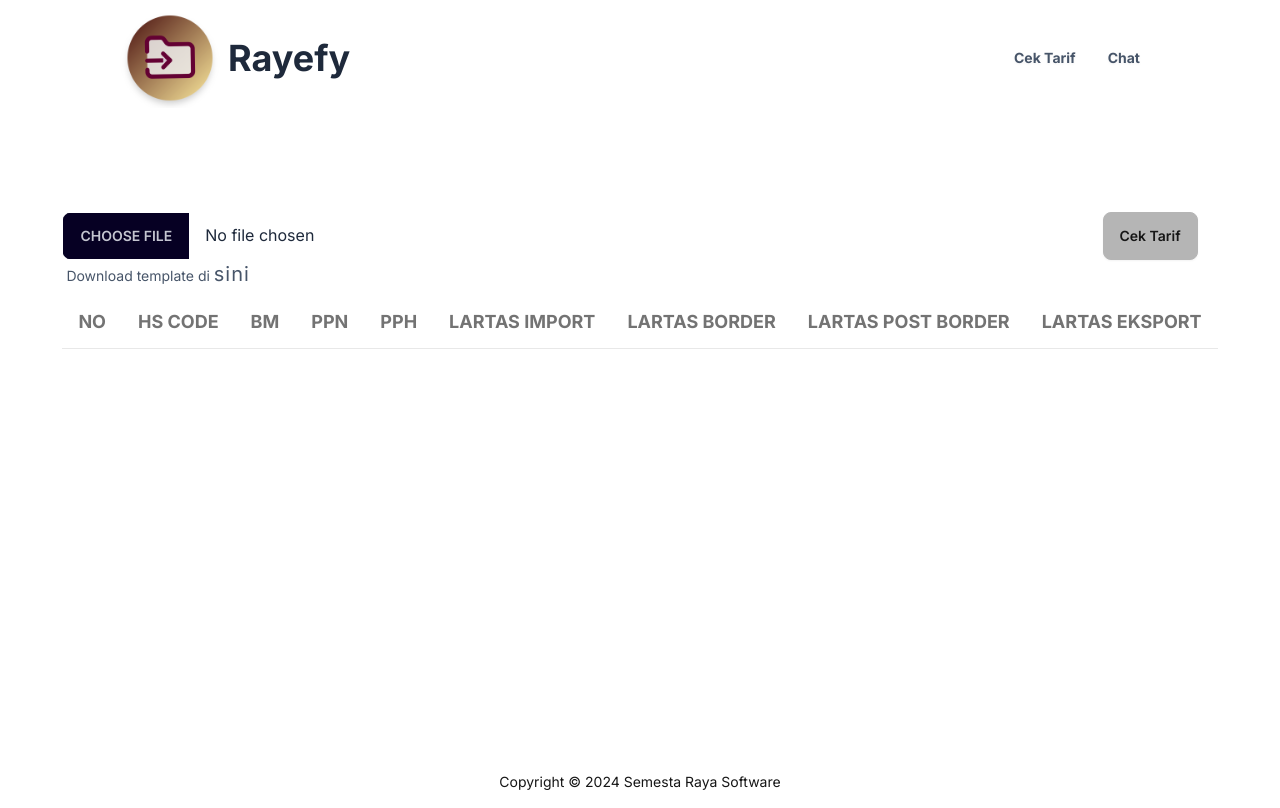
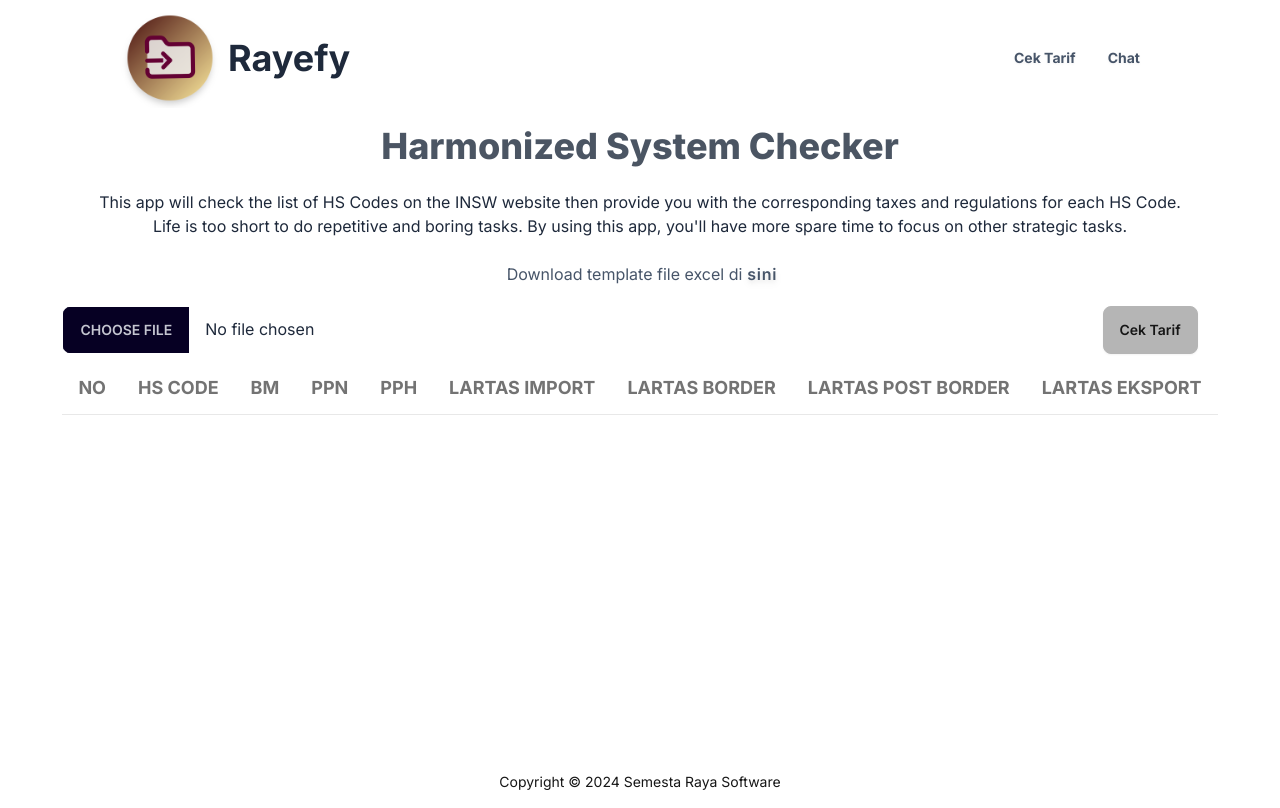
Before and after one commit to apktntaj/malika, a Next.js app: page /cek-tarif in a window 1280 px wide. Built offline with nearby package versions, Linux system fonts and the light colour scheme.

Commit message:
small changes: Create description about app and make some improvement in ux

```diff
--- a/app/cek-tarif/page.jsx
+++ b/app/cek-tarif/page.jsx
@@ -4,6 +4,31 @@ import TableBarang from "../ui/TableBarang";
 const ExcelPage = () => {
   return (
     <div>
+      <h1 className="text-4xl font-extrabold text-gray-600 text-center mb-6">
+        Harmonized System Checker
+      </h1>
+      <div className="text-center mb-8">
+        <p>
+          This app will check the list of HS Codes on the
+          <a href="https://insw.go.id/intr"> INSW</a> website then provide you
+          with the corresponding taxes and regulations for each HS Code.
+        </p>
+        <p>
+          Life is too short to do repetitive and boring tasks. By using this
+          app, you'll have more spare time to focus on other strategic tasks.
+        </p>
+      </div>
+      <p className="text-center text-slate-600 -mt-2 pl-1">
+        Download template file excel di
+        <a
+          className="text-blue-600-500 font-semibold drop-shadow-md tracking-wider"
+          href="template.xlsx"
+          download
+        >
+          {" "}
+          sini
+        </a>
+      </p>
       <FileUpload />
     </div>
   );
--- a/app/ui/FileUpload.jsx
+++ b/app/ui/FileUpload.jsx
@@ -34,25 +34,20 @@ function FileUpload() {
 
   return (
     <div className="container px-5 flex flex-col gap-2 mt-5">
-      <div className="flex justify-between">
+      <div className="flex justify-between items-center">
         <input
           type="file"
           accept=".xlsx, .xls"
           className="file-input w-full max-w-xs"
           onChange={handleChange}
         />
+
         <div>
           <button onClick={handlePreview} className="btn btn-active mr-5">
             {loading ? "Mohon tunggu..." : "Cek Tarif"}
           </button>
         </div>
       </div>
-      <span className="text-sm text-slate-600 -mt-2 pl-1">
-        Download template di{" "}
-        <a className="text-xl tracking-wider" href="template.xlsx" download>
-          sini
-        </a>
-      </span>
       <TableBarang rowsBarang={jsonData} />
     </div>
   );
--- a/app/ui/TableBarang.jsx
+++ b/app/ui/TableBarang.jsx
@@ -22,17 +22,7 @@ const TableBarang = ({ rowsBarang }) => {
               ? rowsBarang.map((rows, idx) => (
                   <tr key={idx}>
                     <th>{idx + 1}</th>
-                    <th
-                      className={`${
-                        rows["HS Code"].length !== 8
-                          ? "text-red-500 font-extrabold"
-                          : ""
-                      }`}
-                    >
-                      {rows["HS Code"].length !== 8
-                        ? "INVALID HS CODE"
-                        : rows["HS Code"]}
-                    </th>
+                    <th>{rows["HS Code"]}</th>
                     <th>{rows["BM"]}</th>
                     <th>{rows["PPN"]}</th>
                     <th>{rows["PPH"]}</th>
--- a/app/utils/excel.js
+++ b/app/utils/excel.js
@@ -119,12 +119,12 @@ export async function cekTarif(item) {
     item["PPH"] = data["new_mfn"][0]["pph"][0]["pph"];
 
     // LARTAS
-    item["lartas_import"] = data.import_regulation.length ? "1" : "0";
-    item["lartas_border"] = data.import_regulation_border.length ? "1" : "0";
+    item["lartas_import"] = data.import_regulation.length ? "Ada" : "-";
+    item["lartas_border"] = data.import_regulation_border.length ? "Ada" : "-";
     item["lartas_post_border"] = data.import_regulation_post_border.length
-      ? "1"
-      : "0";
-    item["lartas_export"] = data.export_regulation.length ? "1" : "0";
+      ? "Ada"
+      : "-";
+    item["lartas_export"] = data.export_regulation.length ? "Ada" : "-";
 
     return item;
   } catch (error) {
```
